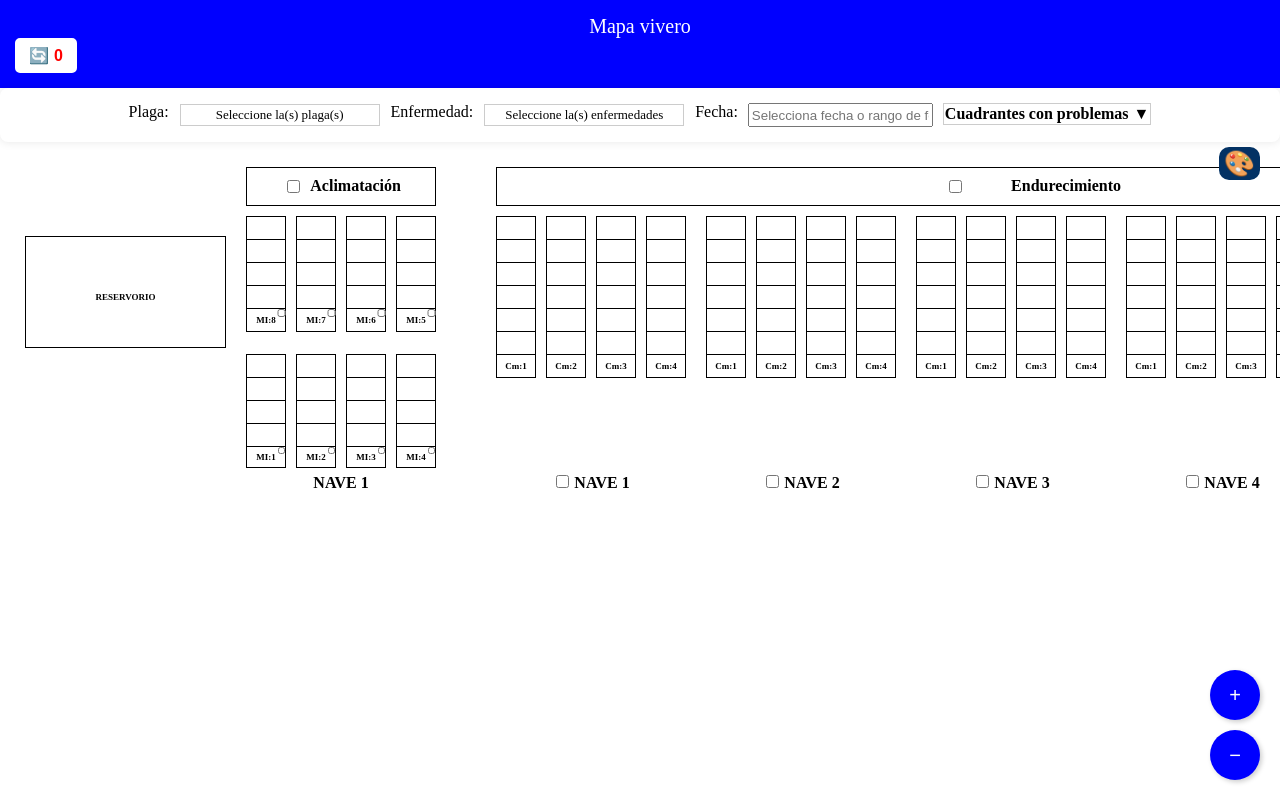
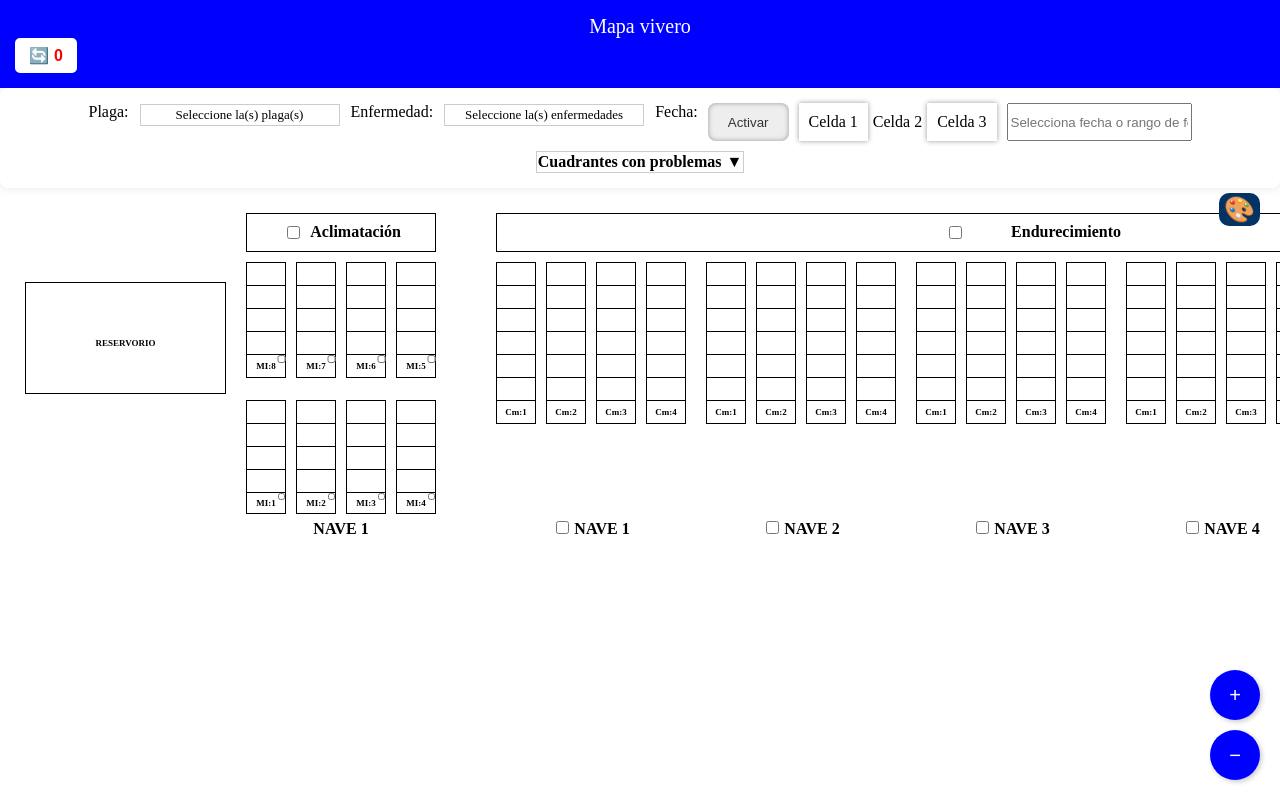
Before and after one commit to Sierrablue-code/fitosanidad-wpa, a plain HTML site: page mapaVivero.html in a window 1280 px wide. Drawn offline with nearby package versions, Linux system fonts and the light colour scheme; no server answers.

Commit message:
Update mapaVivero.html

```diff
--- a/mapaVivero.html
+++ b/mapaVivero.html
@@ -255,6 +255,27 @@
         flex-direction: column;
         gap: 10px;
     }
+    .boton-estado {
+  padding: 10px 20px;
+  border: none;
+  border-radius: 8px;
+  background-color: #eee;
+  color: #333;
+  box-shadow: inset 0 0 5px #999;
+  cursor: pointer;
+  transition: all 0.3s ease;
+}
+
+.boton-estado.activo {
+  background-color: #4CAF50;
+  color: white;
+  box-shadow: 0 4px 8px rgba(0, 0, 0, 0.2);
+}
+
+td.sombreado {
+  box-shadow: 0 0 5px rgba(0, 0, 0, 0.4);
+  padding: 10px;
+}
     .zoom-button {
         width: 50px;
         height: 50px;
@@ -881,6 +902,14 @@
             </div>
           </div>
           <label for="fecha">Fecha:</label>
+            <button id="btnEstado" class="boton-estado">Activar</button>
+            <table>
+              <tr>
+                <td class="sombreado">Celda 1</td>
+                <td>Celda 2</td>
+                <td class="sombreado">Celda 3</td>
+              </tr>
+            </table>
           <input id="fecha" type="date" placeholder="Selecciona fecha o rango de fechas">
           <div class="container-tabla">
             <div class="tabla">
@@ -1545,7 +1574,7 @@
               });
               inputMuestraTotal.addEventListener('change',actualizarBotones);
           recorrerCS();
-          cargarDatos('Ecualasos').then(()=>{encontrarCuadrantesConReportes()});
+          cargarDatos('Ecuablue').then(()=>{encontrarCuadrantesConReportes()});
           hayConexion()?enviarPendientes():actualizarContador();
        });
           //fin cod aux
```
